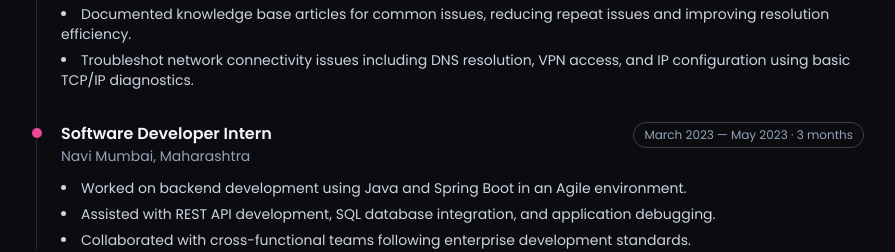
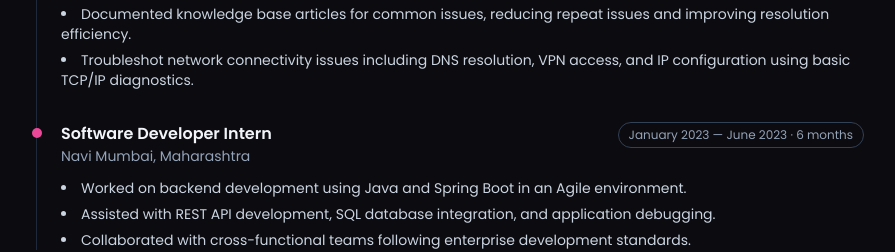
Before and after one commit to YugantMoundekar/portfolio-website, a React (Vite) app in the folder portfolio/: page /about in a window 1280 px wide. Shown: the part 1020-1272 px from the top of the page, without its empty margins (320-1215 px from the left). Built offline with nearby package versions, Linux system fonts and the light colour scheme.

Commit message:
Fix Software Developer Intern duration to Jan-June 2023 (6 months)

```diff
--- a/portfolio/src/data/content.js
+++ b/portfolio/src/data/content.js
@@ -53,7 +53,7 @@ export const experience = [
   {
     company: 'Software Developer Intern',
     designation: 'Navi Mumbai, Maharashtra',
-    period: 'March 2023 — May 2023 · 3 months',
+    period: 'January 2023 — June 2023 · 6 months',
     points: [
       'Worked on backend development using Java and Spring Boot in an Agile environment.',
       'Assisted with REST API development, SQL database integration, and application debugging.',
```
